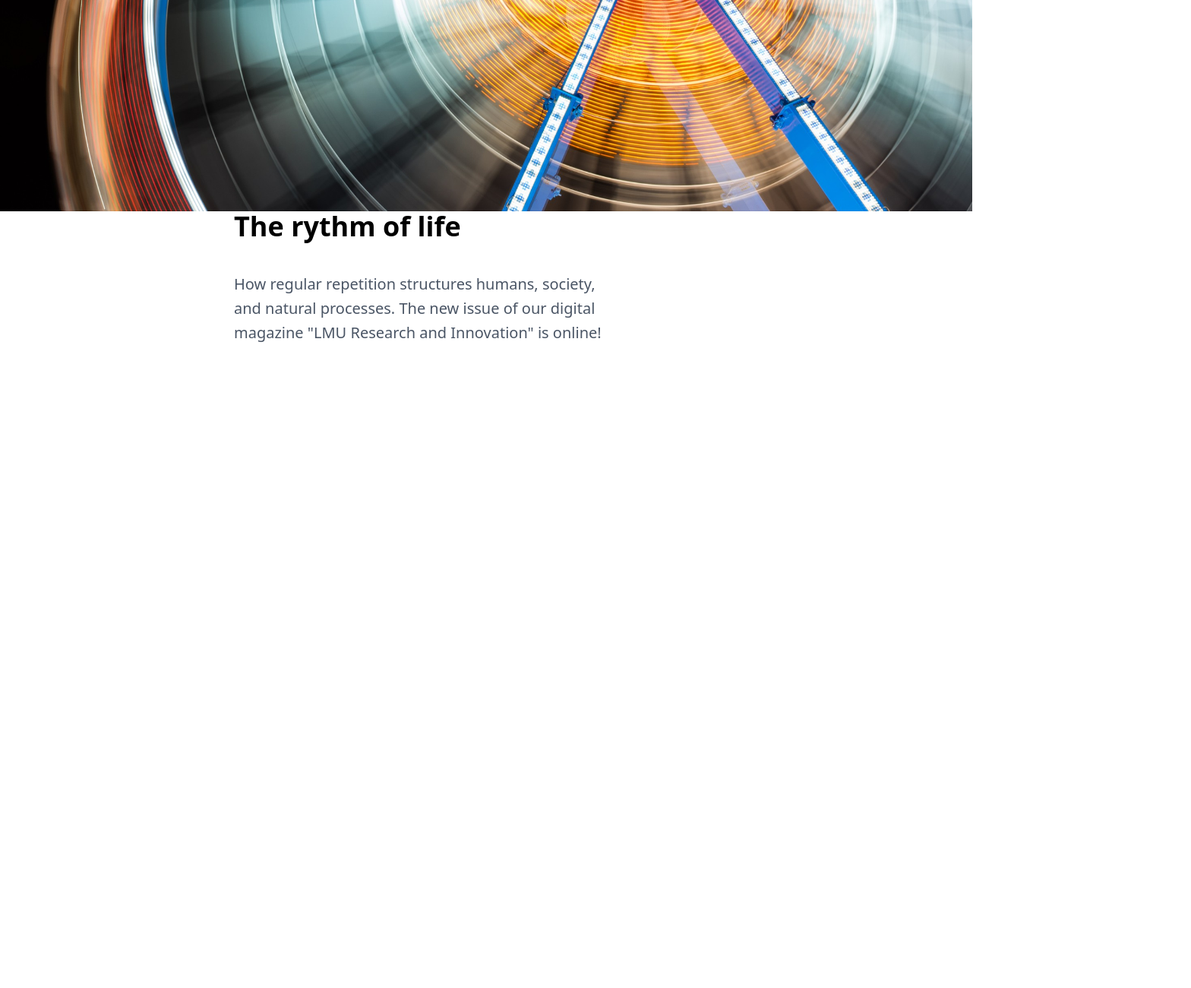
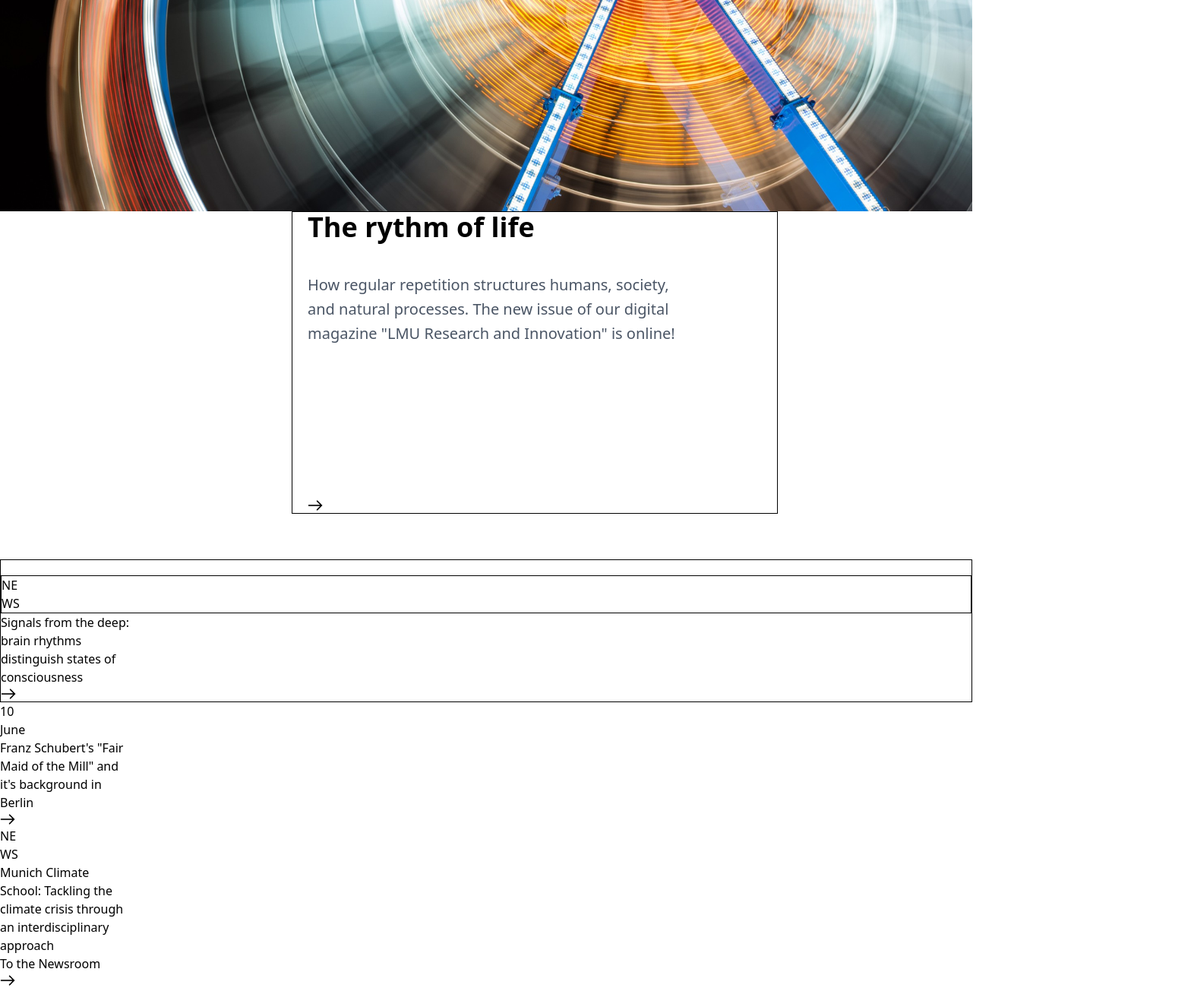
Before and after one commit to ashimwe23/Website-cloning-Gate-2, a website: page Index.html in a window 1280 px wide. Shown: the part 496-1796 px from the top of the page at 76% size, 1568 px wide, since content can reach past the window. Before the commit the page ends 1090 px from the top, so only its background shows below. Drawn offline with Linux system fonts and the light colour scheme.

Commit message:
Cards Section

```diff
--- a/Index.html
+++ b/Index.html
@@ -36,12 +36,52 @@
             </div>
 
 
-            <div class="container bg-white mb-15 ml-72 px-5 ">
+            <div class="border bg-white mb-15 ml-96 pl-5 text-left w-1/2 ">
                 <h1 class="text-4xl font-bold">The rythm of life</h1>
-                <p class="mb-10 pb-20 leading-8 mt-10 text-xl text-gray-600 ">How regular repetition structures humans, society,<br>
+                <p class="mb-30 pb-20 leading-8 mt-10 text-xl text-gray-600 ">How regular repetition structures humans, society,<br>
                    and natural processes. The new issue of our digital <br>
                    magazine "LMU Research and Innovation" is online!</p>
+                   <img src="images\next.png" alt="" class="w-5">
             </div>
+            </div>
+        </div>
+     </section>
+     <!-- cards -->
+
+     <section>
+        <div>
+            <div>
+            <div class="border">
+                <h1 class="border mt-5 ">NE <br> WS</h1>
+                <p>Signals from the deep: <br>
+                   brain rhythms <br>
+                   distinguish states of <br>
+                   consciousness</p>
+                   <img src="images\next.png" alt="" class="w-5">
+            </div>
+            <div>
+                <h1 class="">10<br>June</h1>
+                <p>Franz Schubert's "Fair <br>
+                   Maid of the Mill" and <br>
+                   it's background in <br>
+                   Berlin</p>
+                   <img src="images\next.png" alt="" class="w-5">
+            </div>
+            </div>
+
+            <div>
+                <div>
+                    <h1>NE <br> WS</h1>
+                    <p>Munich Climate <br>
+                       School: Tackling the <br>
+                       climate crisis through <br>
+                       an interdisciplinary <br>
+                       approach</p>
+                </div>
+                <div>
+                    <h1>To the Newsroom</h1>
+                    <img src="images\next.png" alt="" class="w-5">
+                </div>
             </div>
         </div>
      </section>
```
Also changed, not shown: images/next.png (added), output.css.
